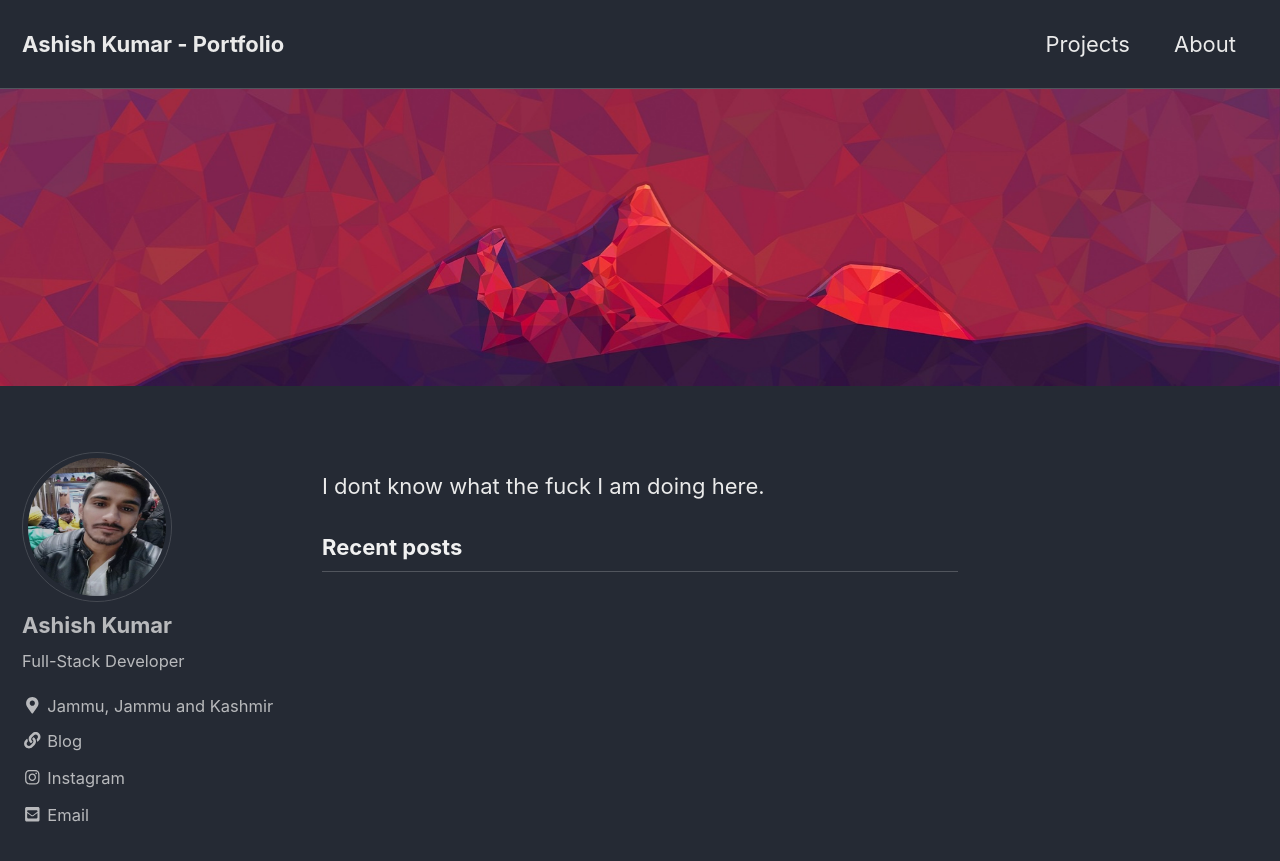
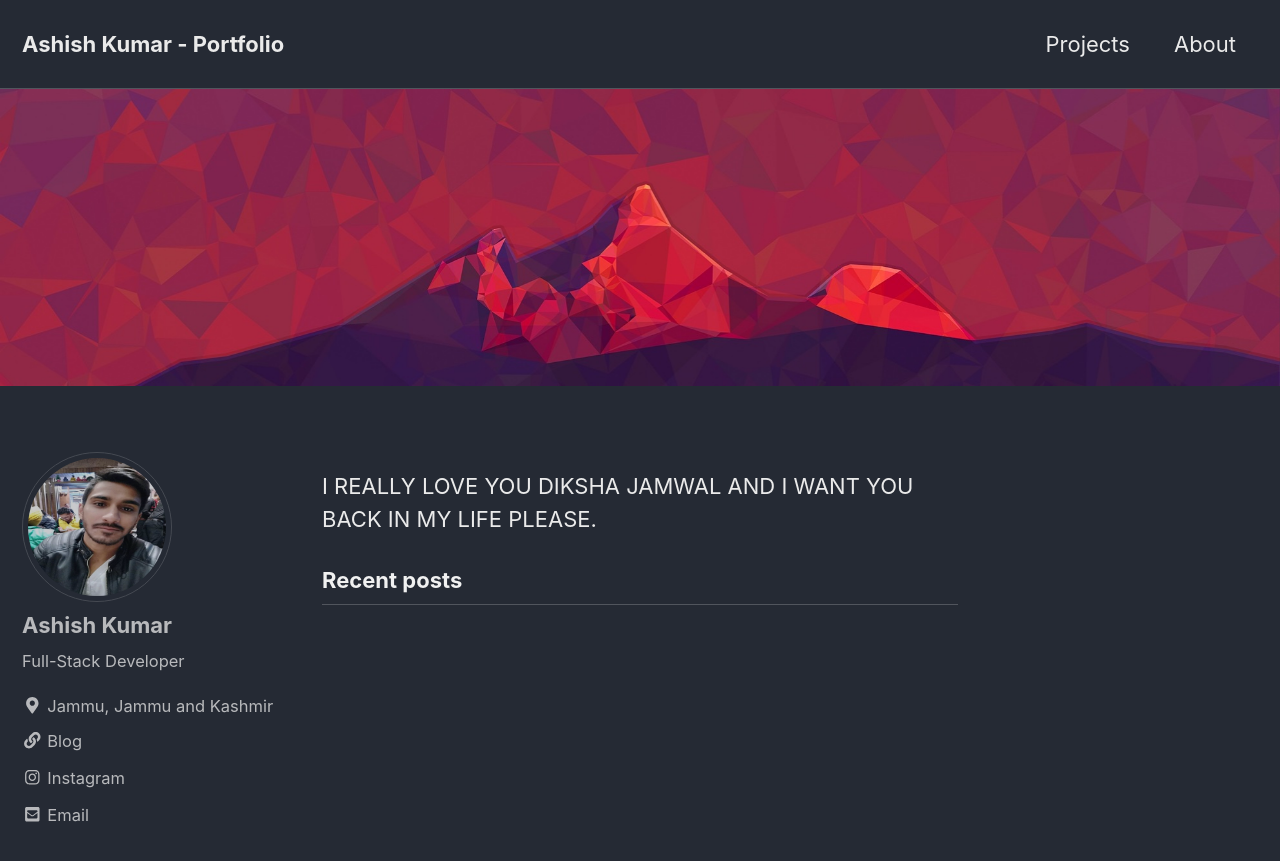
Before and after one commit to STARK987/STARK987.github.io, a Jekyll site: the page built from index.html, in a window 1280 px wide and 900 px high. Shown: the top 861 px of the window. Built offline with Jekyll 4.4.1, drawn with Linux system fonts in a browser that asks for light colours; cached includes are drawn as plain includes; nearby versions of some CDN libraries; the list of posts is cut into pages by our own code.

Commit message:
Update index.html

```diff
--- a/index.html
+++ b/index.html
@@ -4,4 +4,4 @@ author_profile: true
 header:
     image: "/assets/images/head.jpg"
 ---
-I dont know what the fuck I am doing here.
+I REALLY LOVE YOU DIKSHA JAMWAL AND I WANT YOU BACK IN MY LIFE PLEASE.
```
